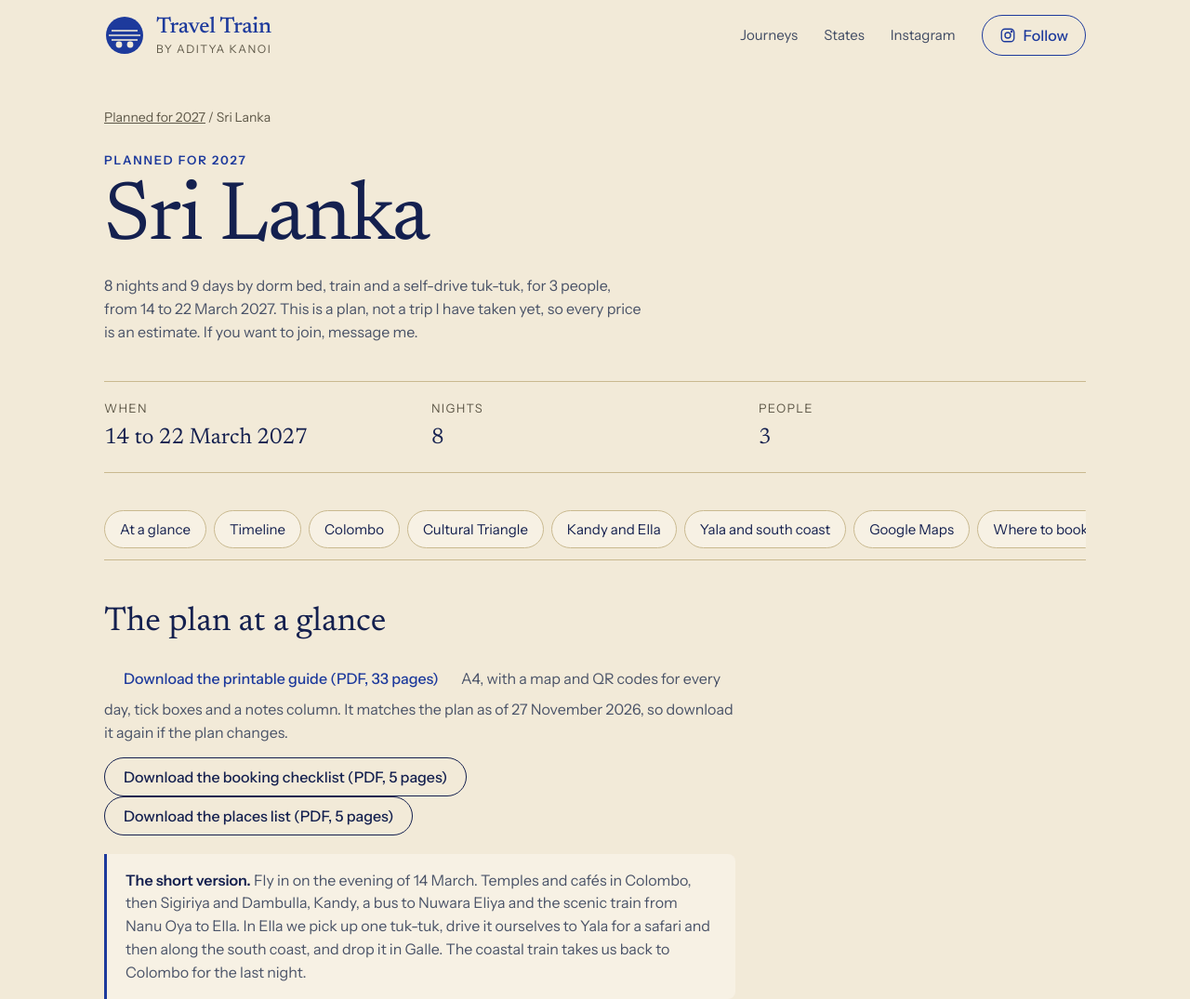
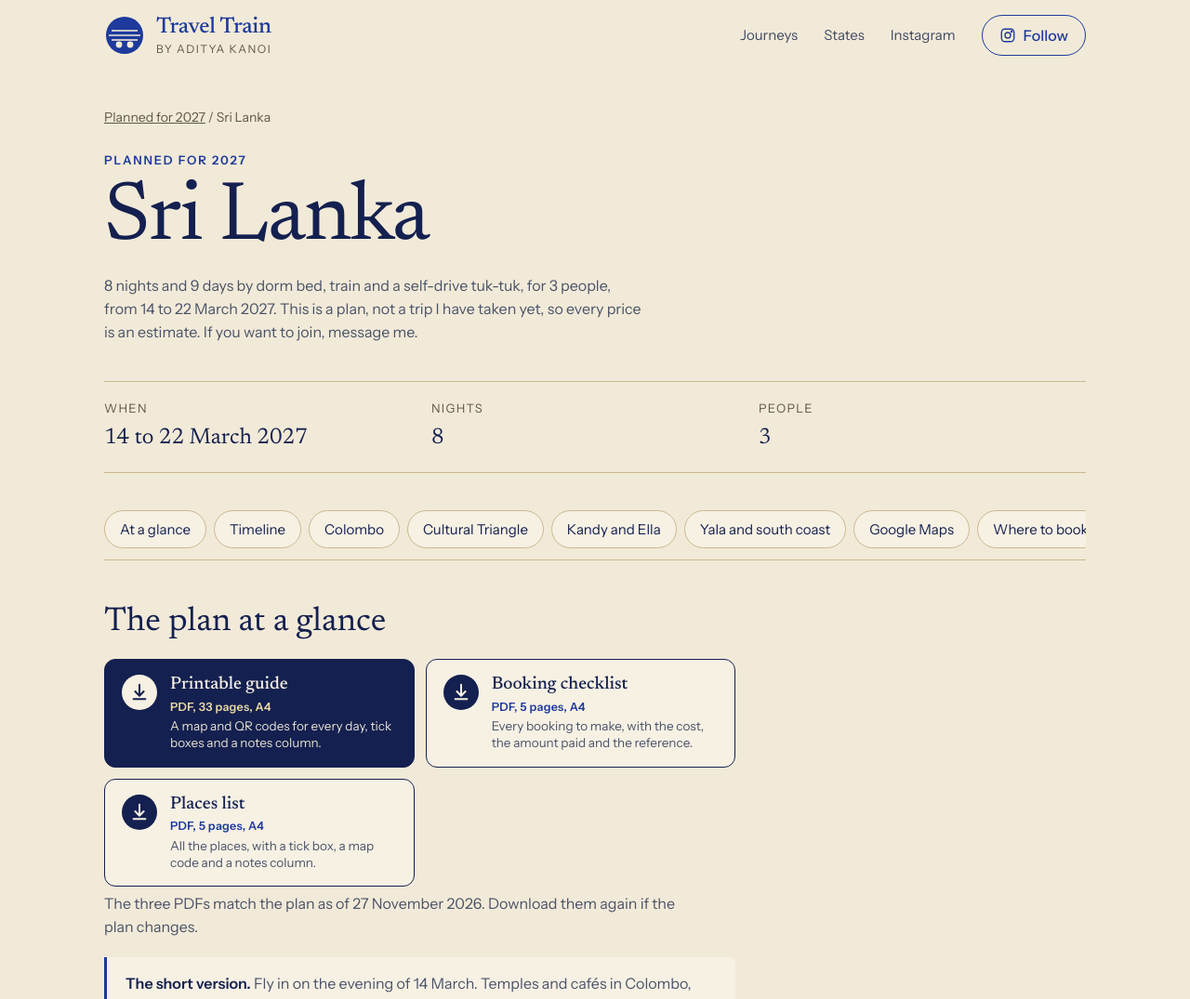
Before and after one commit to gdncomm-aditya-kanoi/Travel-Train, a Jekyll site: the page built from plans/sri-lanka.html, in a window 1280 px wide. Shown: the top 1075 px of the page at 93% size. Built offline with Jekyll 4.4.1, drawn with Linux system fonts in a browser that asks for light colours; grey boxes are pictures that could not be loaded.

Commit message:
Sri Lanka plan: replace the loose download links with three proper download cards
Co-Authored-By: Claude <noreply@anthropic.com>

```diff
--- a/assets/css/style.css
+++ b/assets/css/style.css
@@ -511,3 +511,19 @@ html { scroll-behavior: smooth; }
 .planned-btn { display: inline-flex; align-items: center; gap: 8px; margin-top: 14px; padding: 11px 20px; border-radius: 999px; background: var(--ink); color: #fff; font-family: var(--sans); font-size: 16px; font-weight: 600; text-decoration: none; box-shadow: 0 2px 0 var(--navy); transition: transform .12s, background .12s; }
 .planned-btn:hover, .planned-btn:focus-visible { background: var(--navy); color: #fff; transform: translateY(-1px); }
 .planned-body .planned-btn { display: flex; width: fit-content; }
+
+/* Download buttons on the Sri Lanka plan */
+.dl-grid { display: grid; grid-template-columns: repeat(auto-fit, minmax(240px, 1fr)); gap: 12px; margin: 14px 0 6px; }
+.dl-btn { display: flex; align-items: flex-start; gap: 14px; padding: 16px 18px; border: 1.5px solid var(--navy); border-radius: 12px; background: var(--paper); color: var(--navy); text-decoration: none; transition: transform .15s, box-shadow .15s, background .15s; }
+.dl-btn:hover { transform: translateY(-2px); box-shadow: 0 8px 20px rgba(20, 32, 79, .16); background: #fff9ec; text-decoration: none; }
+.dl-btn:focus-visible { outline: 3px solid var(--ink); outline-offset: 3px; }
+.dl-btn .ic { width: 38px; height: 38px; padding: 8px; border-radius: 50%; background: var(--navy); color: var(--paper); stroke-width: 2.2; vertical-align: 0; }
+.dl-t { display: flex; flex-direction: column; gap: 2px; min-width: 0; }
+.dl-t b { font-family: var(--serif); font-size: 19px; font-weight: 500; line-height: 1.2; }
+.dl-m { font-size: 12.5px; font-weight: 600; letter-spacing: .02em; color: var(--ink); }
+.dl-d { font-size: 13.5px; line-height: 1.35; color: var(--text); }
+.dl-main { background: var(--navy); color: var(--paper); border-color: var(--navy); }
+.dl-main:hover { background: #1b2b6b; }
+.dl-main .ic { background: var(--paper); color: var(--navy); }
+.dl-main .dl-m { color: #E9D9A8; }
+.dl-main .dl-d { color: #E6E1D2; }
--- a/plans/sri-lanka.html
+++ b/plans/sri-lanka.html
@@ -43,8 +43,12 @@ permalink: /plans/sri-lanka/
 
 <section id="glance" class="plan-section">
 <h2>The plan at a glance</h2>
-<p class="small"><a class="btn btn-dark" href="{{ '/assets/plans/sri-lanka-travel-guide.pdf' | relative_url }}" download>Download the printable guide (PDF, 33 pages)</a> A4, with a map and QR codes for every day, tick boxes and a notes column. It matches the plan as of 27 November 2026, so download it again if the plan changes.</p>
-<p class="small"><a class="btn btn-outline-dark" href="{{ '/assets/plans/sri-lanka-booking-checklist.pdf' | relative_url }}" download>Download the booking checklist (PDF, 5 pages)</a> <a class="btn btn-outline-dark" href="{{ '/assets/plans/sri-lanka-places.pdf' | relative_url }}" download>Download the places list (PDF, 5 pages)</a></p>
+<div class="dl-grid">
+<a class="dl-btn dl-main" href="{{ '/assets/plans/sri-lanka-travel-guide.pdf' | relative_url }}" download><svg class="ic" aria-hidden="true" viewBox="0 0 24 24"><path d="M12 3v12"/><path d="m7 11 5 5 5-5"/><path d="M5 20h14"/></svg><span class="dl-t"><b>Printable guide</b><span class="dl-m">PDF, 33 pages, A4</span><span class="dl-d">A map and QR codes for every day, tick boxes and a notes column.</span></span></a>
+<a class="dl-btn" href="{{ '/assets/plans/sri-lanka-booking-checklist.pdf' | relative_url }}" download><svg class="ic" aria-hidden="true" viewBox="0 0 24 24"><path d="M12 3v12"/><path d="m7 11 5 5 5-5"/><path d="M5 20h14"/></svg><span class="dl-t"><b>Booking checklist</b><span class="dl-m">PDF, 5 pages, A4</span><span class="dl-d">Every booking to make, with the cost, the amount paid and the reference.</span></span></a>
+<a class="dl-btn" href="{{ '/assets/plans/sri-lanka-places.pdf' | relative_url }}" download><svg class="ic" aria-hidden="true" viewBox="0 0 24 24"><path d="M12 3v12"/><path d="m7 11 5 5 5-5"/><path d="M5 20h14"/></svg><span class="dl-t"><b>Places list</b><span class="dl-m">PDF, 5 pages, A4</span><span class="dl-d">All the places, with a tick box, a map code and a notes column.</span></span></a>
+</div>
+<p class="small">The three PDFs match the plan as of 27 November 2026. Download them again if the plan changes.</p>
 <div class="callout"><strong>The short version.</strong> Fly in on the evening of 14 March. Temples and cafés in Colombo, then Sigiriya and Dambulla, Kandy, a bus to Nuwara Eliya and the scenic train from Nanu Oya to Ella. In Ella we pick up one tuk-tuk, drive it ourselves to Yala for a safari and then along the south coast, and drop it in Galle. The coastal train takes us back to Colombo for the last night.</div>
 <figure class="plan-map"><img src="{{ '/assets/images/sri-lanka/map-overview.jpg' | relative_url }}" alt="The full route: Colombo, Sigiriya, Kandy, Ella, Yala, Mirissa and Weligama, Ahangama and Galle, with the bus, train and our own tuk-tuk legs" loading="lazy"><figcaption>The full route: Colombo, Sigiriya, Kandy, Ella, Yala, Mirissa and Weligama, Ahangama and Galle, with the bus, train and our own tuk-tuk legs</figcaption></figure>
 <h3>Flights</h3>
```
